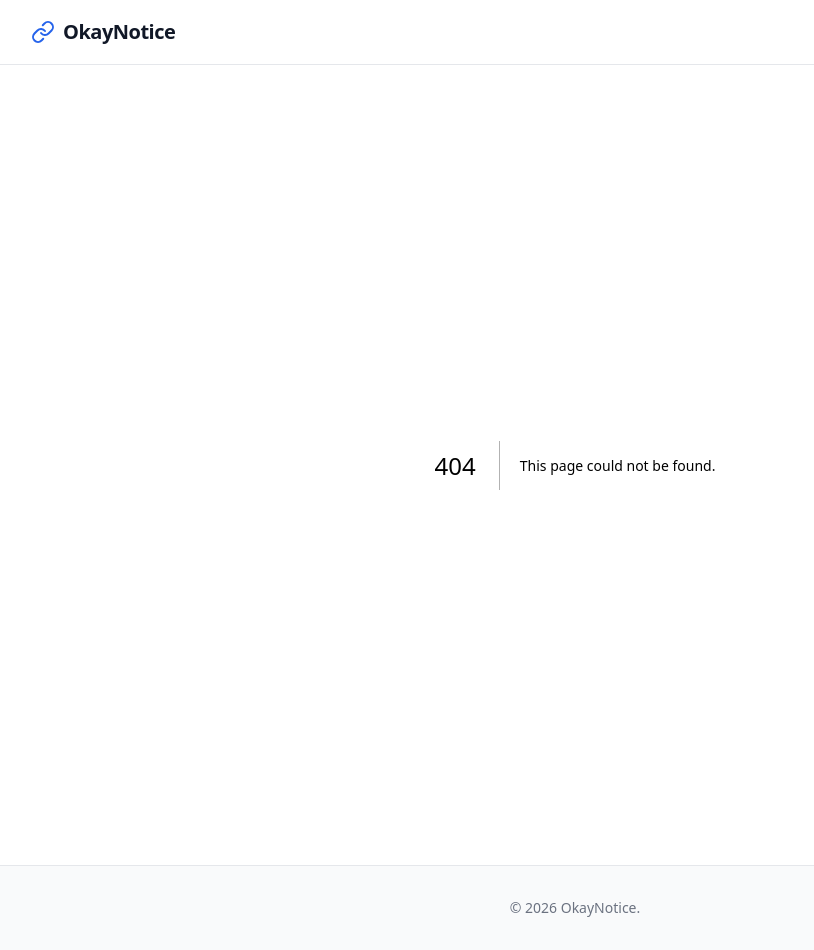
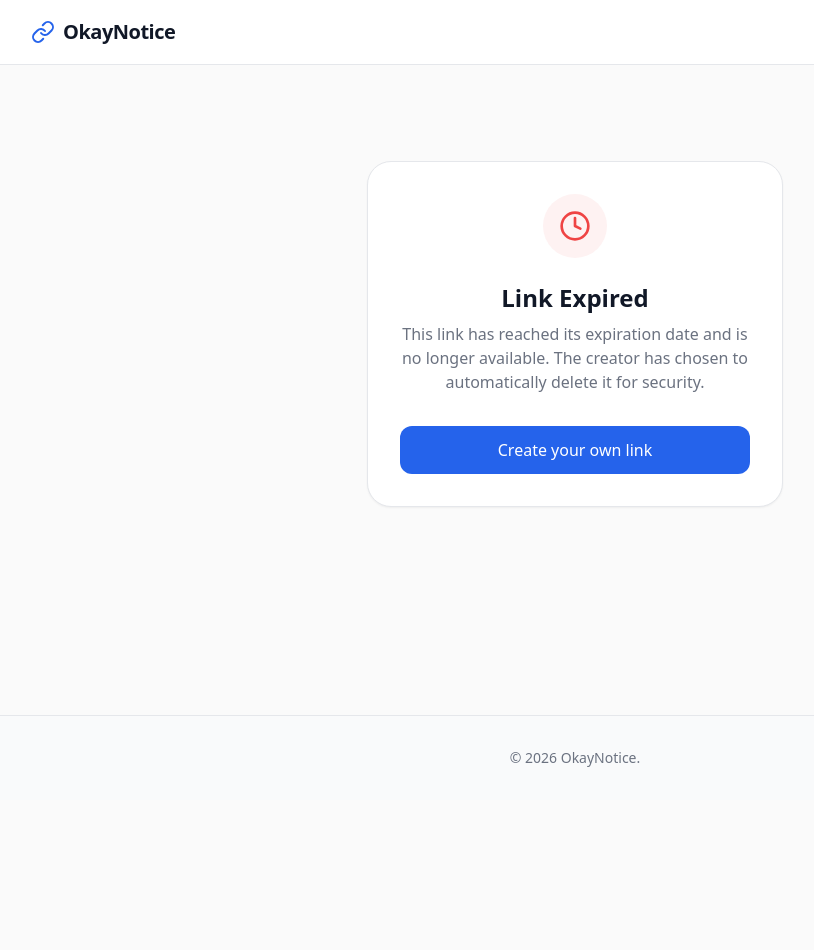
Before and after one commit to OkayNotice/OkayNotice, a Next.js app: page /expired in a window 1280 px wide. Before the commit this address had no page. Shown: the whole page, without its empty margins (65-879 px from the left). After the commit the page ends 800 px from the top, so only its background shows below. Built offline with nearby package versions, Linux system fonts and the light colour scheme.

Commit message:
Create app/expired/page.tsx

```diff
--- /dev/null
+++ b/app/expired/page.tsx
@@ -0,0 +1,23 @@
+import { Clock, AlertTriangle } from "lucide-react";
+import Link from "next/link";
+
+export default function ExpiredPage() {
+  return (
+    <div className="max-w-md mx-auto px-4 py-24 text-center">
+      <div className="bg-white p-8 rounded-3xl border border-gray-200 shadow-sm">
+        <div className="w-16 h-16 bg-red-50 text-red-500 rounded-full flex items-center justify-center mx-auto mb-6">
+          <Clock className="w-8 h-8" />
+        </div>
+        <h1 className="text-2xl font-bold text-gray-900 mb-2">Link Expired</h1>
+        <p className="text-gray-500 mb-8">
+          This link has reached its expiration date and is no longer available.
+          The creator has chosen to automatically delete it for security.
+        </p>
+
+        <Link href="/" className="inline-flex items-center justify-center px-6 py-3 rounded-xl text-white bg-blue-600 hover:bg-blue-700 font-medium w-full">
+          Create your own link
+        </Link>
+      </div>
+    </div>
+  );
+}
```
